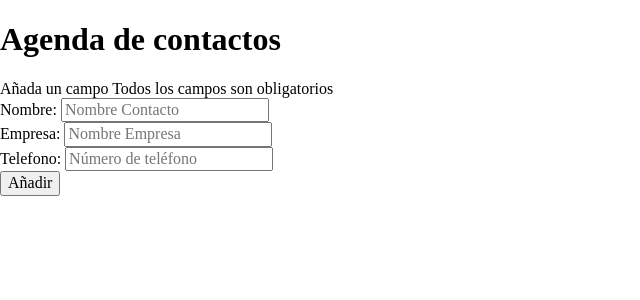
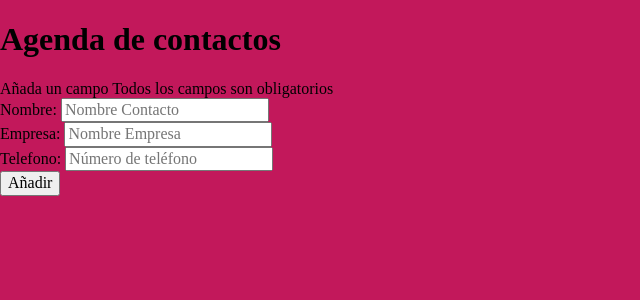
Before and after one commit to enzod98/agendaPhp, a PHP site: page / in a window 1280 px wide. Shown: the top 300 px of the page, without its empty margins (0-640 px from the left). Run offline with PHP 8.4, Linux system fonts and the light colour scheme; some libraries are stand-ins or nearby versions.

Commit message:
Actualizado css

```diff
--- a/css/style.css
+++ b/css/style.css
@@ -1,4 +1,4 @@
-/* Variables */
+/* Custom Properties */
 
 :root {
     --colorGranate: #C2185B;
@@ -17,4 +17,6 @@ html {
     box-sizing: inherit;
 }
 
-body {}
+body {
+    background-color: var(--colorGranate);
+}
```
